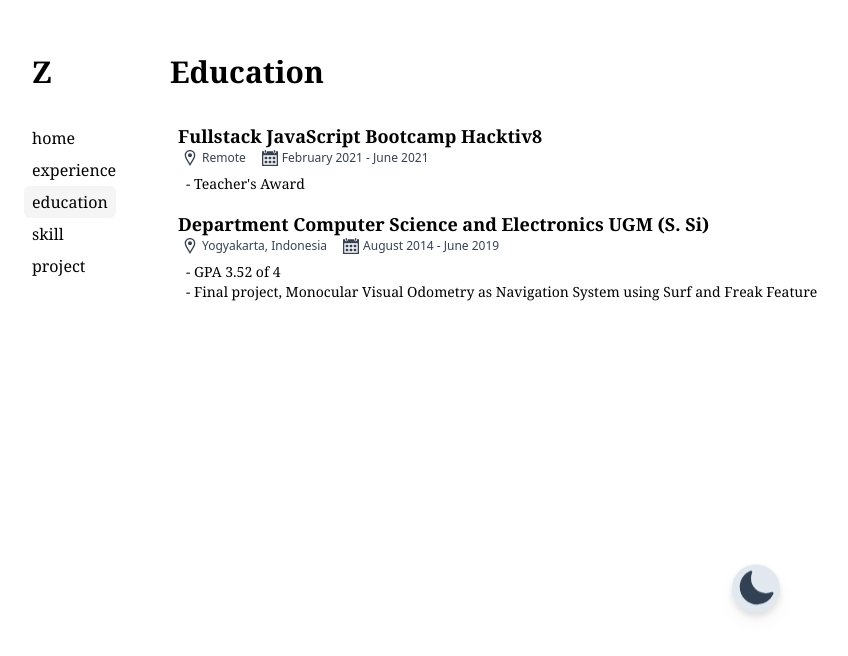
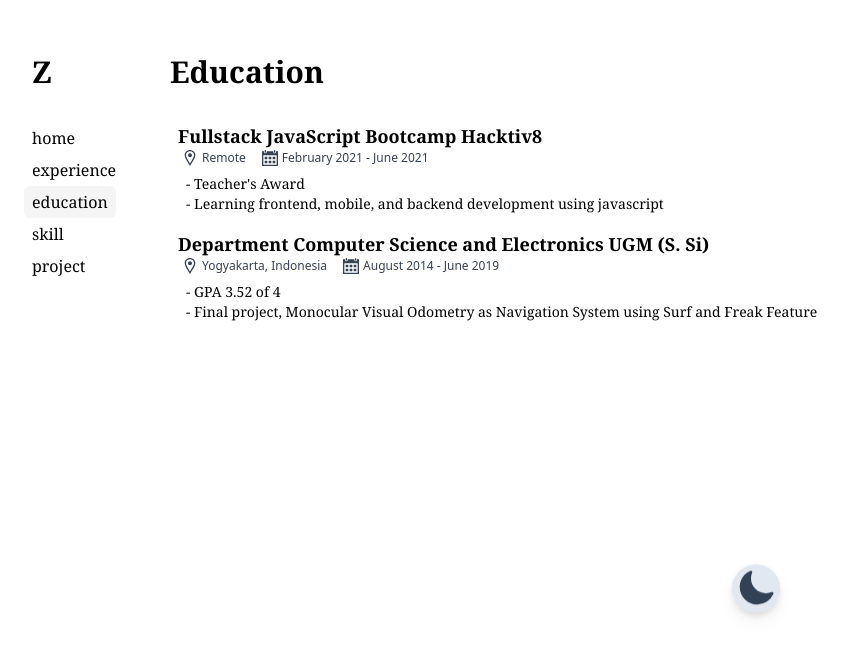
Before and after one commit to ovrrtd/portofolio-web, a Next.js app: page /education in a window 1280 px wide. Shown: the part 106-762 px from the top of the page, without its empty margins (180-1028 px from the left). Built offline with nearby package versions, Linux system fonts and the light colour scheme.

Commit message:
add content

```diff
--- a/src/app/education/dummy.ts
+++ b/src/app/education/dummy.ts
@@ -4,7 +4,7 @@ export const dummyEducation = [
     type: "informal",
     location: "Remote",
     date: "February 2021 - June 2021",
-    detail: ["Teacher's Award"],
+    detail: ["Teacher's Award", "Learning frontend, mobile, and backend development using javascript"],
   },
   {
     title: "Department Computer Science and Electronics UGM (S. Si)",
--- a/src/app/page.tsx
+++ b/src/app/page.tsx
@@ -61,7 +61,7 @@ export default function Home() {
                 <GitHubIcon size={16}/>ovrrtd
               </a>
             <a
-              href=""
+              href="https://linkedin.com/in/diazagfa"
               target="_blank"
               rel="noopener noreferrer"
               className='flex items-center font-serif gap-2 hover:font-extrabold'>
```
